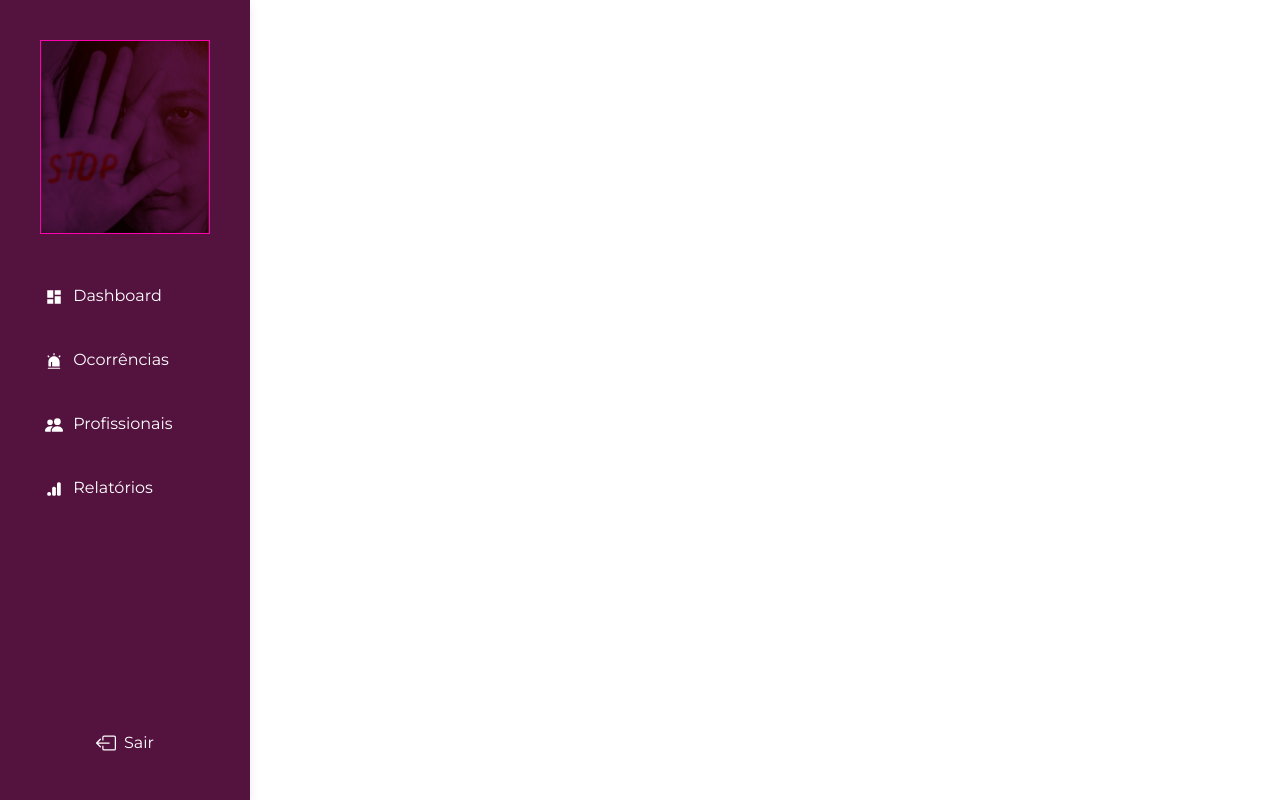
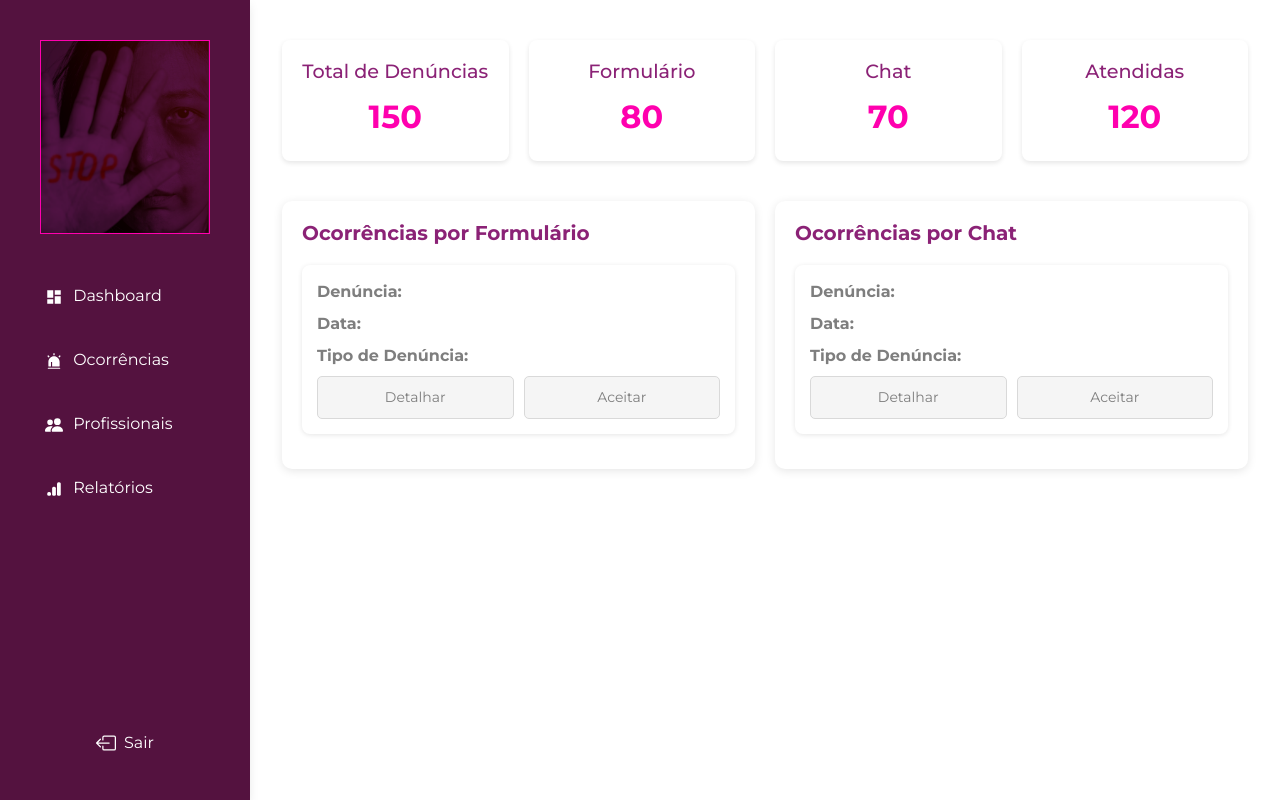
Before and after one commit to LucasGuedes-s/Libertlla, a Vue app in the folder front-end/: page /dashboard in a window 1280 px wide. Built offline with nearby package versions, Linux system fonts and the light colour scheme.

Commit message:
Ajustes na tela de Dashboard

```diff
--- a/front-end/src/views/DashboardView.vue
+++ b/front-end/src/views/DashboardView.vue
@@ -1,11 +1,149 @@
 <template>
-    <div>
-        <SideBar />
+  <div class="dashboard d-flex">
+    <SideBar />
+    <div class="dashboard container">
+      <section class="section_contagemdedenuncias">
+        <div class="card_contagem">
+          <h3>Total de Denúncias</h3>
+          <p>150</p>
+        </div>
+        <div class="card_contagem">
+          <h3>Formulário</h3>
+          <p>80</p>
+        </div>
+        <div class="card_contagem">
+          <h3>Chat</h3>
+          <p>70</p>
+        </div>
+        <div class="card_contagem">
+          <h3>Atendidas</h3>
+          <p>120</p>
+        </div>
+      </section>
+
+      <div class="div_ocorrencias">
+        <div class="ocorrencias_formulario">
+          <h2>Ocorrências por Formulário</h2>
+          <div class="info_denuncia">
+            <p><strong>Denúncia:</strong></p>
+            <p><strong>Data:</strong></p>
+            <p><strong>Tipo de Denúncia:</strong></p>
+            <div class="buttons">
+              <button class="detalhar-btn">Detalhar</button>
+              <button class="aceitar-btn">Aceitar</button>
+            </div>
+          </div>
+        </div>
+        <div class="ocorrencias_chat">
+          <h2>Ocorrências por Chat</h2>
+          <div class="info_denuncia">
+            <p><strong>Denúncia:</strong></p>
+            <p><strong>Data:</strong></p>
+            <p><strong>Tipo de Denúncia:</strong></p>
+            <div class="buttons">
+              <button class="detalhar-btn">Detalhar</button>
+              <button class="aceitar-btn">Aceitar</button>
+            </div>
+          </div>
+        </div>
+      </div>
     </div>
+  </div>
 </template>
 
 <style>
+.dashboard {
+  margin-left: 250px;
+  padding: 20px;
+  border-radius: 100px;
+}
 
+.section_contagemdedenuncias {
+  display: grid;
+  grid-template-columns: repeat(4, 1fr);
+  gap: 20px;
+  margin-bottom: 40px;
+}
+
+.card_contagem {
+  background-color: #fff;
+  padding: 20px;
+  border-radius: 8px;
+  box-shadow: 0 2px 5px rgba(0, 0, 0, 0.1);
+  text-align: center;
+}
+
+.card_contagem h3 {
+  font-size: 1.2em;
+  margin-bottom: 10px;
+  color: #8b2276;
+}
+
+.card_contagem p {
+  font-size: 32px;
+  font-weight: bold;
+  color: #FF00AE;
+}
+
+.div_ocorrencias {
+  display: flex;
+  gap: 20px;
+  flex-wrap: wrap;
+}
+
+.ocorrencias_chat,
+.ocorrencias_formulario {
+  flex: 1;
+  min-width: 300px;
+  background-color: #fff;
+  padding: 20px;
+  border-radius: 10px;
+  box-shadow: 0 2px 10px rgba(0, 0, 0, 0.1);
+}
+
+.div_ocorrencias h2 {
+  font-size: 20px;
+  margin-bottom: 20px;
+  color: #8b2276;
+  font-weight: bold;
+}
+
+.info_denuncia {
+  background-color: white;
+  padding: 15px;
+  margin-bottom: 15px;
+  border-radius: 8px;
+  box-shadow: 0 1px 5px rgba(0, 0, 0, 0.1);
+}
+
+.info_denuncia h3 {
+  margin-bottom: 10px;
+}
+
+.info_denuncia p {
+  margin-bottom: 8px;
+  color: #7E7E7E
+}
+
+.buttons {
+  grid-column: 1 / -1;
+  display: flex;
+  justify-content: space-between;
+  gap: 10px;
+}
+
+.detalhar-btn,
+.aceitar-btn {
+  flex: 1;
+  padding: 10px 20px;
+  background-color: #F5F5F5;
+  border: 1px solid #D9D9D9;
+  color: #7E7E7E;
+  border-radius: 5px;
+  cursor: pointer;
+  font-family: 'Montserrat', sans-serif;
+  font-size: 14px;
+}
 </style>
 
 <script>
```
